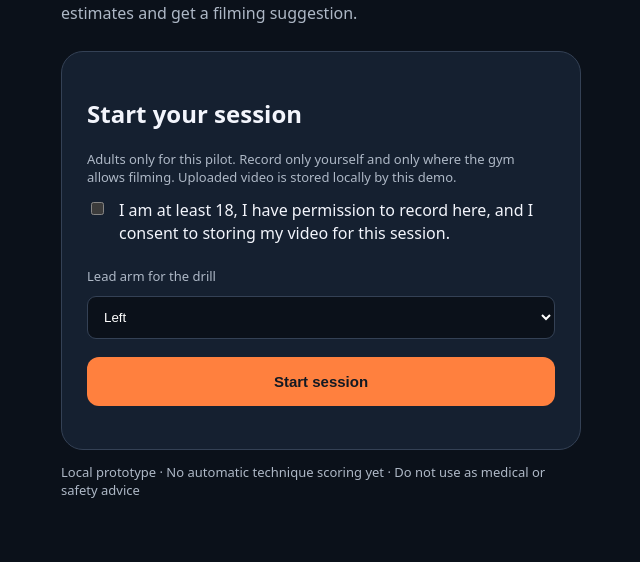
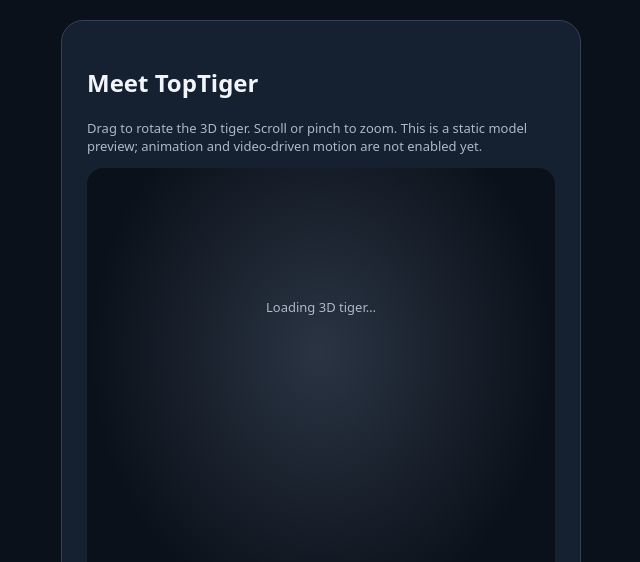
Before and after one commit to rahulgarlapati14/TopTigerAI, a plain HTML site: page static/index.html in a window 1280 px wide. Shown: the part 238-800 px from the top of the page, without its empty margins (319-959 px from the left). Drawn offline with Linux system fonts and the light colour scheme; some packages are replaced by stand-ins of ours; a script that the page names is missing.

Commit message:
Show TopTiger 3D GLB mascot in web UI with rotatable model viewer and fallback

```diff
--- a/static/index.html
+++ b/static/index.html
@@ -3,9 +3,18 @@
 <title>TopTigerAI — Gym Station</title>
 <style>
 :root{color-scheme:dark;font-family:system-ui,sans-serif;background:#0b111a;color:#f3f5fc}body{margin:0;min-height:100vh;display:grid;place-items:center;padding:20px;box-sizing:border-box}.shell{width:min(100%,520px)}.label{color:#9ca9be;letter-spacing:.14em;font-size:12px;font-weight:750}.hero{font-size:clamp(36px,9vw,56px);font-weight:850;line-height:1.02;letter-spacing:-.04em;margin:16px 0}.hero b{color:#ff803e}.muted{color:#aeb8c6;line-height:1.6}.panel{border:1px solid #344155;background:#152030;padding:25px;border-radius:22px;margin-top:24px}button{border:0;background:#ff803e;color:#131923;font-weight:800;padding:16px 20px;width:100%;border-radius:12px;font-size:15px;cursor:pointer}button:disabled{opacity:.5;cursor:not-allowed}input[type=file]{display:block;width:100%;margin:20px 0}label{display:flex;gap:12px;align-items:flex-start;line-height:1.45}.small{font-size:13px;color:#aeb8c6}#status{white-space:pre-wrap;line-height:1.6;margin-top:18px}#upload-section{display:none}a{color:#ffac81}
-</style></head><body><main class="shell">
+model-viewer{display:block;width:100%;height:360px;background:radial-gradient(ellipse at 50% 40%,#2a3443,#0b111a 70%);border-radius:16px;overflow:hidden} .model-help{margin-top:10px} .model-fallback{padding:16px;border:1px dashed #58657a;border-radius:12px;margin-top:12px;display:none} @media(min-width:640px){model-viewer{height:460px}}
+</style><script type="module" src="https://ajax.googleapis.com/ajax/libs/model-viewer/4.1.0/model-viewer.min.js"></script></head><body><main class="shell">
 <div class="label">TOPTIGERAI / TRAINING STATION 001</div><div class="hero">TRAIN HARD.<br><b>TRACK SMART.</b></div>
 <p class="muted">Upload a short solo training clip to review experimental motion estimates and get a filming suggestion.</p>
+<section class="panel" aria-label="TopTiger 3D mascot">
+<h2>Meet TopTiger</h2>
+<p class="small">Drag to rotate the 3D tiger. Scroll or pinch to zoom. This is a static model preview; animation and video-driven motion are not enabled yet.</p>
+<model-viewer id="tiger-model" src="/static/models/base.glb" alt="3D tiger boxer mascot" camera-controls auto-rotate rotation-per-second="12deg" shadow-intensity="1" exposure="1" interaction-prompt="auto" ar-status="not-presenting">
+  <div slot="poster" class="small" style="text-align:center;padding-top:130px">Loading 3D tiger…</div>
+</model-viewer>
+<div id="model-fallback" class="model-fallback small" role="status">3D model not found. Copy your local <code>videos\base.glb</code> into <code>static\models\base.glb</code> and rebuild the API Docker image.</div>
+</section>
 <div class="panel"><h2>Start your session</h2><p class="small">Adults only for this pilot. Record only yourself and only where the gym allows filming. Uploaded video is stored locally by this demo.</p>
 <label><input type="checkbox" id="consent">I am at least 18, I have permission to record here, and I consent to storing my video for this session.</label>
 <br><label for="lead-arm" class="small">Lead arm for the drill</label><select id="lead-arm" style="width:100%;margin:10px 0 18px;padding:12px;background:#0b111a;color:white;border:1px solid #344155;border-radius:9px"><option value="left">Left</option><option value="right">Right</option></select><button id="start">Start session</button>
@@ -13,7 +22,9 @@
 <div id="status" role="status" aria-live="polite"></div><button id="delete" style="display:none;background:#253246;color:white;margin-top:12px">Delete my session and video</button></div>
 <p class="small">Local prototype · No automatic technique scoring yet · Do not use as medical or safety advice</p>
 </main><script>
-const $=id=>document.getElementById(id);let sessionId=null,token=null,poll=null;
+const $=id=>document.getElementById(id);
+$('tiger-model').addEventListener('error',()=>{$('model-fallback').style.display='block';});
+let sessionId=null,token=null,poll=null;
 const message=s=>{$('status').textContent=s;};
 $('start').onclick=async()=>{
   if(!$('consent').checked){message('Please read and accept the recording consent.');return;}
```
